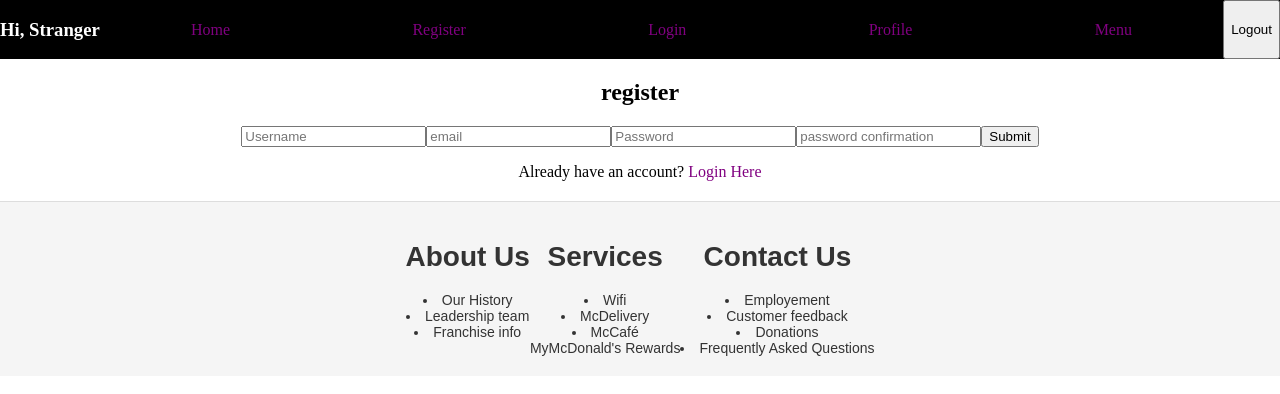
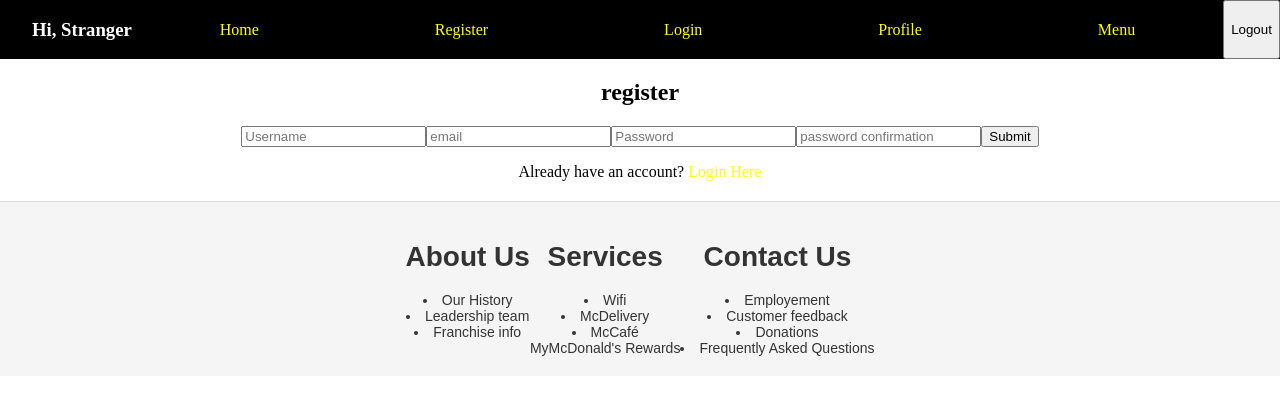
Before and after one commit to Mickey-d-s/GraceShopper, a React (Vite) app in the folder client/: page /register in a window 1280 px wide. Shown: the top 394 px of the page. Built offline with nearby package versions, Linux system fonts and the light colour scheme; no server answers.

Commit message:
save point

```diff
--- a/client/src/App.css
+++ b/client/src/App.css
@@ -1,15 +1,18 @@
-.navbar {
+
+.nav {
   display: flex;
+
 }
-.navbar__username {
+nav {
+  background-color: black;
+}
+.Username {
   color: white;
-}
-.navbar_links {
-  display: flexbox;
-  flex-wrap: wrap;
+  padding-left: 2rem;
 }
 .Link {
   margin: auto;
+
 }
 .flex {
   display: flex;
@@ -26,14 +29,9 @@
 }
 a {
   text-decoration: none;
-  color: purple;
+  color:yellow;
 }
 
-nav {
-  min-height: 0;
-  justify-content: space-between;
-  background-color: black;
-}
 body {
   margin: 0;
 }
--- a/client/src/components/Nav.jsx
+++ b/client/src/components/Nav.jsx
@@ -17,8 +17,8 @@ const Nav = () => {
   }
 
   return (
-    <nav className="navbar">
-      <h3 className="navbar__username">Hi, {user.username}</h3>
+    <nav className="nav">
+      <h3 className="Username">Hi, {user.username}</h3>
       <div className="Link">
         <Link to="/">Home</Link>
       </div>
--- a/client/src/components/home.jsx
+++ b/client/src/components/home.jsx
@@ -14,7 +14,7 @@ export function Homepage() {
             THE ORIGINAL BURGER JOINT BEOFRE MC**ALD'S
           </h1>
         </div>
-        <div className="flex">
+        <div className="flexImage">
           <h2>the burger above their burger</h2>
           <div>
             <p>
@@ -28,7 +28,7 @@ export function Homepage() {
           </div>
         </div>
         <div>
-          <div className="flex">
+          <div className="flexImage">
             <div
               style={{
                 backgroundImage: `url(http://placekitten.com/g/500/300)`,
```
